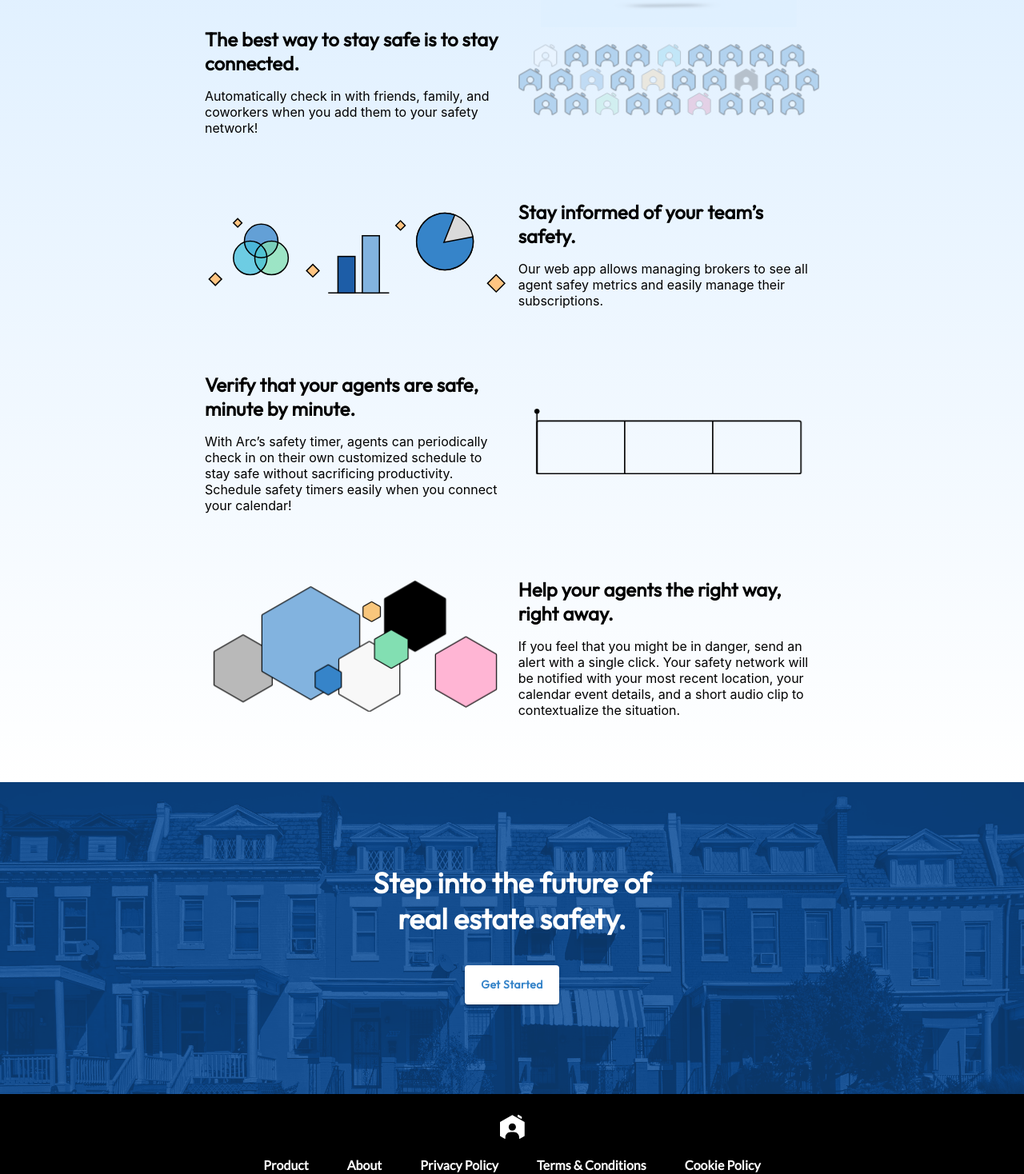
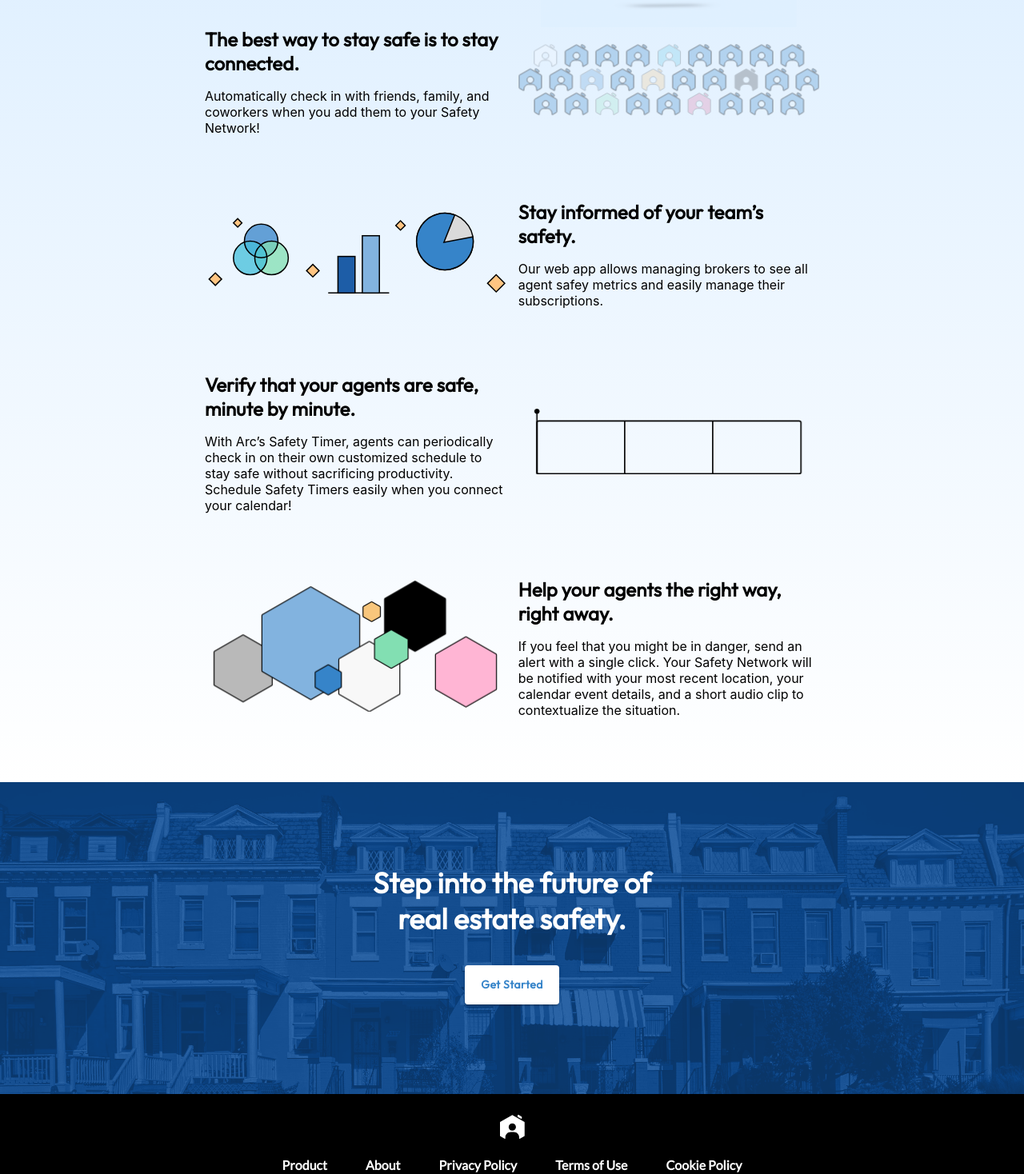
Before and after one commit to arc-securitas/webapp, a React (Create React App) app: page / in a window 1280 px wide. Shown: the part 350-1818 px from the top of the page at 80% size. Built offline with nearby package versions, Linux system fonts and the light colour scheme; a web font is replaced by a local one.

Commit message:
Changed terms of use, safety timer, safety network

```diff
--- a/src/App.js
+++ b/src/App.js
@@ -22,7 +22,7 @@ function App(props) {
         <Route exact path="/about" element={<About />} />
         <Route exact path="/product" element={<Product />} />
         <Route exact path="/legal/cookiePolicy" render={() => { window.location.href = "cookiePolicy.html" }} />
-        <Route exact path="/legal/terms-and-conditions" render={() => { window.location.href = "terms-and-conditions.html" }} />
+        <Route exact path="/legal/terms-of-use" render={() => { window.location.href = "terms-of-use.html" }} />
         <Route exact path="/legal/privacy-policy-web" render={() => { window.location.href = "privacy-policy-web.html" }} />
       </Routes>
       <Footer />
--- a/src/components/Footer.js
+++ b/src/components/Footer.js
@@ -27,7 +27,7 @@ export default function Footer() {
           {/* <li>FAQ</li> */}
           <li><a style={{"textDecoration": "none", "color": "white"}} target="_blank" href={process.env.PUBLIC_URL + "/privacy-policy-web.html"}>Privacy Policy</a></li>
           {/* <li onClick={() => navigate("webapp/legal/privacy-policy-web.html")}>Privacy Policy</li> */}
-          <li><a style={{"textDecoration": "none", "color": "white"}} target="_blank" href={process.env.PUBLIC_URL + "/terms-and-conditions.html"} >Terms &#38; Conditions</a></li>
+          <li><a style={{"textDecoration": "none", "color": "white"}} target="_blank" href={process.env.PUBLIC_URL + "/terms-of-use.html"} >Terms of Use</a></li>
           <li><a style={{"textDecoration": "none", "color": "white"}} target="_blank" href={process.env.PUBLIC_URL + "/cookiePolicy.html"}>Cookie Policy</a></li>
 
       </ul>
--- a/src/pages/home.js
+++ b/src/pages/home.js
@@ -83,7 +83,7 @@ const Home = () => {
                         <div className='left'>
                             <div className='insideContent'>
                                 <p className='h2s'>The best way to stay safe is to stay connected.</p>
-                                <p className='otherContent'>Automatically check in with friends, family, and coworkers when you add them to your safety network!</p>
+                                <p className='otherContent'>Automatically check in with friends, family, and coworkers when you add them to your Safety Network!</p>
                             </div>
                         </div>
                         <div className='right'>
@@ -107,7 +107,7 @@ const Home = () => {
                         <div className='left'>
                             <div className='insideContent'>
                                 <p className='h2s'>Verify that your agents are safe, minute by minute.</p>
-                                <p className='otherContent'>With Arc’s safety timer, agents can periodically check in on their own customized schedule to stay safe without sacrificing productivity. Schedule safety timers easily when you connect your calendar!</p>
+                                <p className='otherContent'>With Arc’s Safety Timer, agents can periodically check in on their own customized schedule to stay safe without sacrificing productivity. Schedule Safety Timers easily when you connect your calendar!</p>
                             </div>
                         </div>
                         <div className='right'>
@@ -119,7 +119,7 @@ const Home = () => {
                         <div className='right'>
                             <div className='insideContent'>
                                 <p className='h2s'>Help your agents the right way, right away.</p>
-                                <p className='otherContent'>If you feel that you might be in danger, send an alert with a single click. Your safety network will be notified with your most recent location, your calendar event details, and a short audio clip to contextualize the situation.</p>
+                                <p className='otherContent'>If you feel that you might be in danger, send an alert with a single click. Your Safety Network will be notified with your most recent location, your calendar event details, and a short audio clip to contextualize the situation.</p>
                             </div>
                         </div>
                         <div className='left'>
--- a/src/pages/product.js
+++ b/src/pages/product.js
@@ -37,7 +37,7 @@ const Product = () => {
                                     <img className={styles.story_img} src={productGraphic1} alt={'Real estate agent getting out of her car in front of a showing, using Arc\'s safety app'} />
                                 </CarouselItem>
                                 <CarouselItem>
-                                    <img className={styles.story_img} src={productScreenshot1} alt={'Screenshot of UI to set a new safety timer and screenshot of active timer'} />
+                                    <img className={styles.story_img} src={productScreenshot1} alt={'Screenshot of UI to set a new Safety Timer and screenshot of active timer'} />
                                 </CarouselItem>
                             </Carousel>
                             <p>Before you get out of the car, you can easily start a timer with the interval of your choice. This is just how often you want the app to check in with you!</p>
@@ -54,7 +54,7 @@ const Product = () => {
                             </Carousel>
                             <p>When your timer reaches zero, the app will send you a check-in notification. Simply enter your 4-digit safety code and the app will automatically restart the timer.</p>
                             <h3>Step 3:</h3>
-                            <p>If you ever feel unsafe, simply let the check-in timer run out or tap the Early Alert button to  instantly notify everyone in your safety network that you may be in danger.</p>
+                            <p>If you ever feel unsafe, simply let the check-in timer run out or tap the Early Alert button to  instantly notify everyone in your Safety Network that you may be in danger.</p>
                                 <Carousel>
                                     <CarouselItem>
                                         <img className={styles.story_img} src={productGraphic3} alt={'Real estate agent attacked by client'} />
@@ -63,7 +63,7 @@ const Product = () => {
                                         <img className={styles.story_img} src={productScreenshot3} alt={'Screenshot of UI showing danger notification'} />
                                     </CarouselItem>
                                 </Carousel>
-                            <p>Your safety network will receive your current location, a short audio clip, and the details of any ongoing calendar events.</p>
+                            <p>Your Safety Network will receive your current location, a short audio clip, and the details of any ongoing calendar events.</p>
                         </section>
                         <section className={styles.highlight}>
                             <div className={styles.graphicCal}><ArcCalendarSvg /> </div>
```
Also changed, not shown: public/terms-of-use.html (renamed from public/terms-and-conditions.html).
